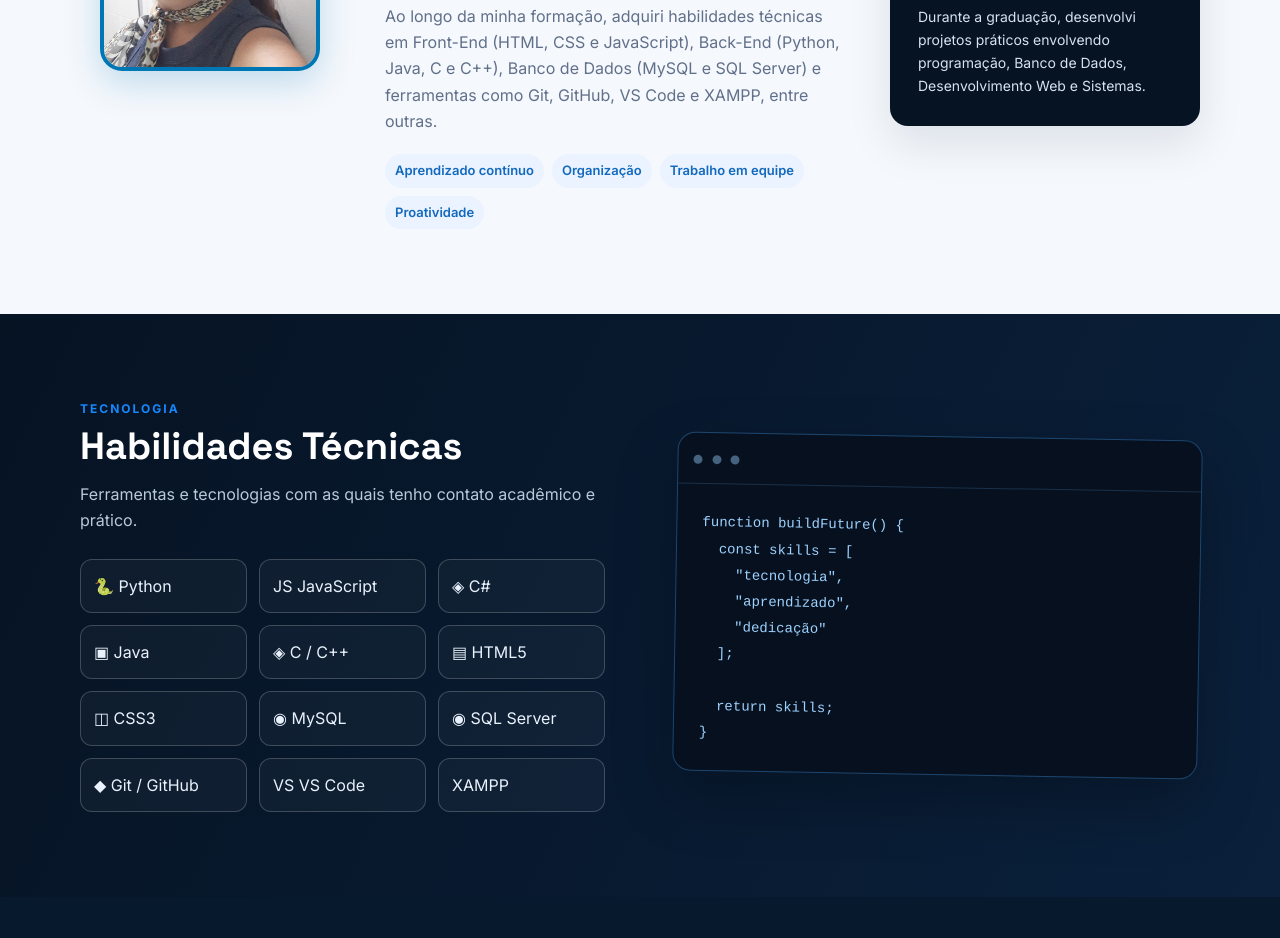
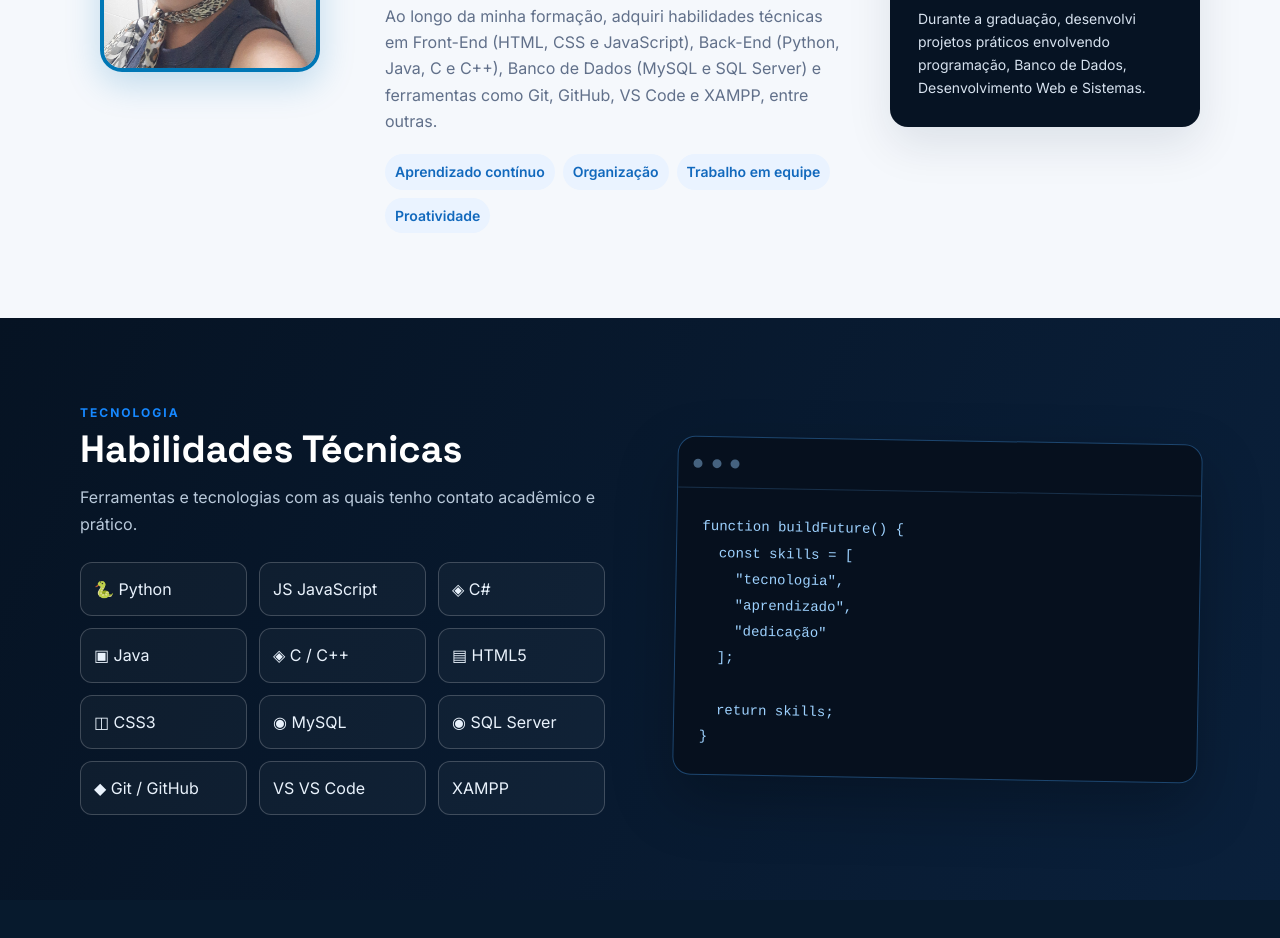
Before and after one commit to samanthanavarro-dev/portfolio, a plain HTML site: page index.html in a window 1280 px wide. Shown: the part 1143-2081 px from the top of the page. Drawn offline with Linux system fonts and the light colour scheme.

Commit message:
Update style.css

```diff
--- a/style.css
+++ b/style.css
@@ -175,17 +175,9 @@ CERTIFICADOS
   border-color: #005f8d !important;
 }
 
-.pill-row span,.tags span{
-  background:#eaf3ff;
-  color:#1269bd;
-  border-radius:20px;
-  padding:6px 10px;
-  font-size:11px;
-  font-weight:600
-}
-
-.pill-row span {
-  font-size:13px;
+/* Aumentar somente as palavras da seção Sobre */
+#sobre .pill-row span {
+  font-size: 14px !important;
 }
 /* LinkedIn */
 .contact-actions .linkedin-btn {
```
